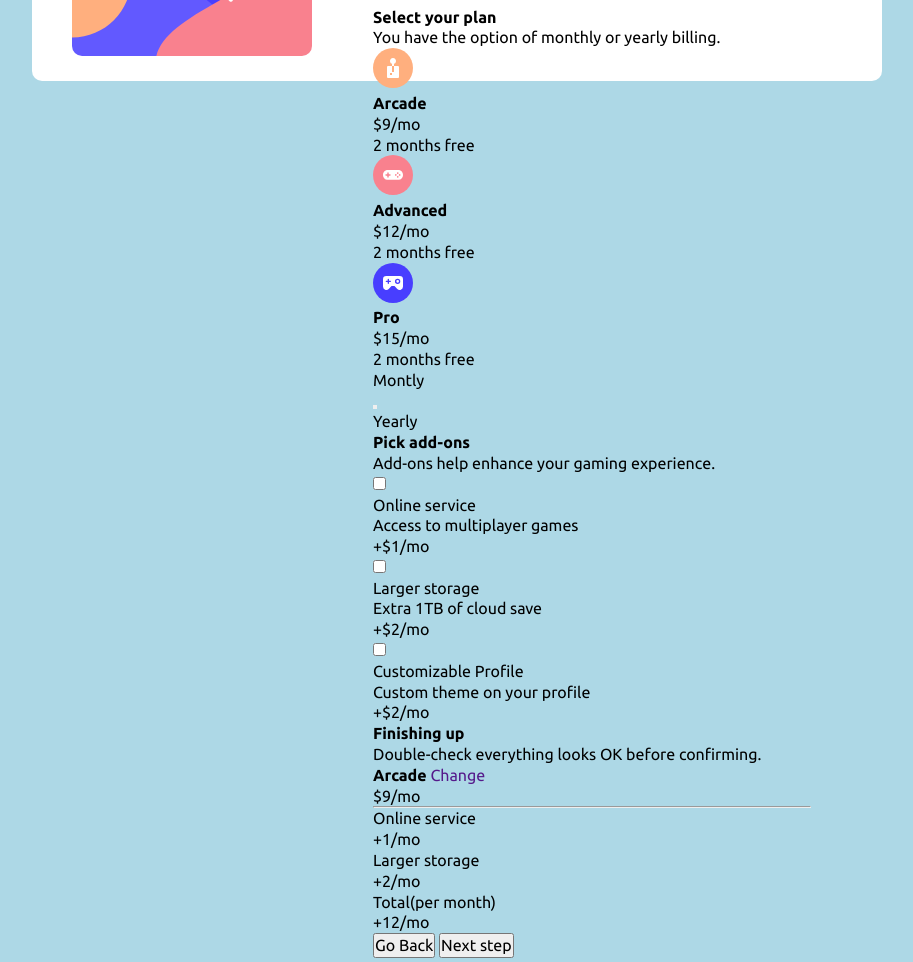
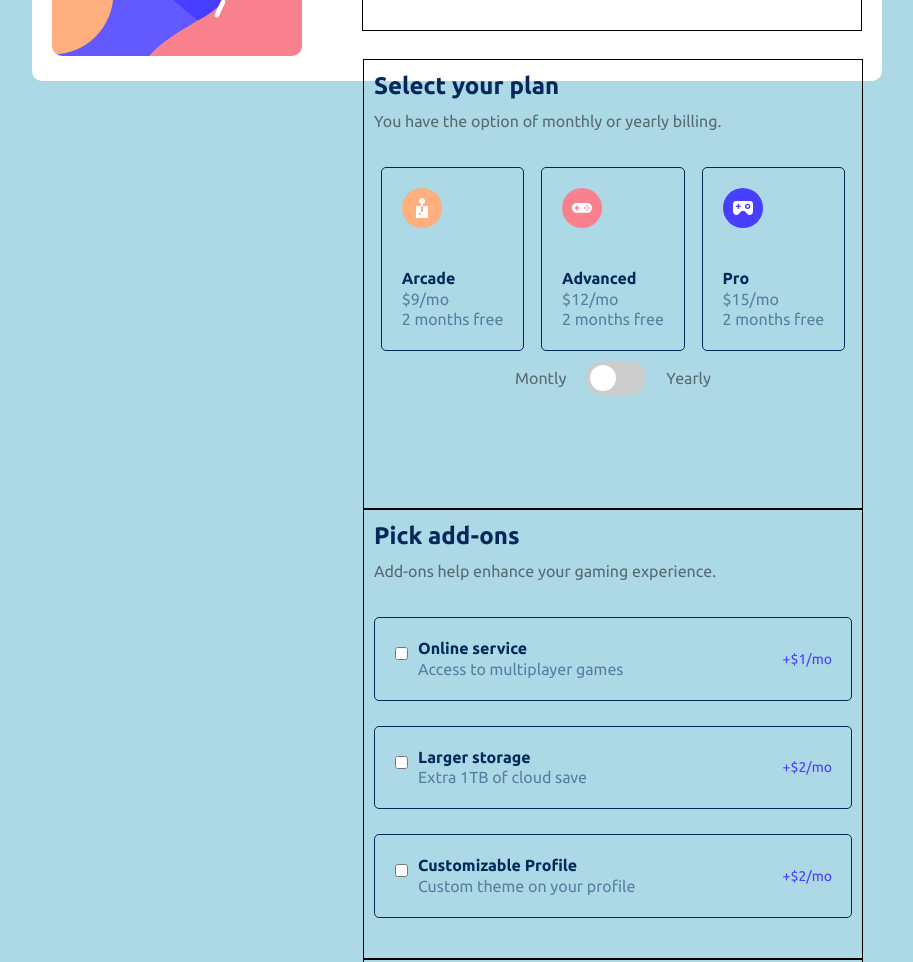
Before and after one commit to TCdesenvolvedorWeb/devchat-global, a website: page index.html in a window 1280 px wide. Shown: the part 629-1591 px from the top of the page, without its empty margins (288-1201 px from the left). Drawn offline with Linux system fonts and the light colour scheme.

Commit message:
css-inclusao

```diff
--- a/index.html
+++ b/index.html
@@ -3,6 +3,7 @@
   <head>
     <meta charset="UTF-8" />
     <meta name="viewport" content="width=device-width, initial-scale=1.0" />
+    <title>DevChat Global</title>
     <link rel="stylesheet" href="./src/styles/style.css">
     <link rel="stylesheet" href="./src/styles/reset.css">
     <link rel="preconnect" href="https://fonts.googleapis.com">
@@ -15,7 +16,6 @@
       type="image/x-icon"
     />
 
-    <title>DevChat Global</title>
   </head>
 
   <body>
@@ -54,7 +54,7 @@
       <section class="allPages">
         <!-- step 1 start -->
 
-        <form method="post" class="pages">
+        <form method="post" class="page1">
           <h1>Personal info</h1>
           <p>Please provide your name, email address, and phone number.</p>
 
@@ -82,18 +82,19 @@
             id="phone"
             placeholder="e.g. +1 234 567 890"
           />
+          <br><br><br><br>   <!--somente teste de espaço-->
         </form>
 
         <!-- step 1 end -->
 
         <!-- step 2 start -->
 
-        <form method="post">
+        <form method="post" class="allPages page2">
           <h1>Select your plan</h1>
           <p>You have the option of monthly or yearly billing.</p>
 
           <ul>
-            <li>
+            <li class="plans">
               <img src="./src/images/icon-arcade.svg" alt="Arcade" />
 
               <h2>Arcade</h2>
@@ -103,7 +104,7 @@
                 <!-- de base -->
               </p>
             </li>
-            <li>
+            <li class="plans">
               <img src="./src/images/icon-advanced.svg" alt="Advanced" />
               <h2>Advanced</h2>
               <p>$12/mo</p>
@@ -112,7 +113,7 @@
                 <!-- de base -->
               </p>
             </li>
-            <li>
+            <li class="plans">
               <img src="./src/images/icon-pro.svg" alt="Pro" />
               <h2>Pro</h2>
               <p>$15/mo</p>
@@ -123,9 +124,12 @@
             </li>
           </ul>
 
-          <div>
+          <div class="toggle-container">
             <p>Montly</p>
-            <button></button>
+            <label class="switch">
+              <input type="checkbox">
+              <span class="slider round"></span>
+            </label>
             <p>Yearly</p>
           </div>
         </form>
@@ -133,33 +137,33 @@
         <!-- step 2 end -->
         <!-- step 3 start -->
 
-        <form method="post">
+        <form method="post" class="allPages page3">
           <h1>Pick add-ons</h1>
           <p>Add-ons help enhance your gaming experience.</p>
 
           <ul>
-            <li>
+            <li class="plans add-ons">
               <input type="checkbox" id="checked" />
               <div>
-                <p>Online service</p>
+                <p><strong>Online service</strong></p>
                 <p>Access to multiplayer games</p>
               </div>
 
               <p>+$1/mo</p>
             </li>
-            <li>
+            <li class="plans add-ons">
               <input type="checkbox" id="checked" />
               <div>
-                <p>Larger storage</p>
+                <p><strong>Larger storage</strong></p>
                 <p>Extra 1TB of cloud save</p>
               </div>
 
               <p>+$2/mo</p>
             </li>
-            <li>
+            <li class="plans add-ons">
               <input type="checkbox" id="checked" />
               <div>
-                <p>Customizable Profile</p>
+                <p><strong>Customizable Profile</strong></p>
                 <p>Custom theme on your profile</p>
               </div>
 
@@ -170,11 +174,11 @@
         <!-- step 3 end -->
         <!-- step 4 start -->
 
-        <div>
+        <div class="allPages finish">
             <h1>Finishing up</h1>
             <p> Double-check everything looks OK before confirming. </p>
 
-            <ul>
+            <ul class=" summary">
                 <li>
                     <p>
                         <strong> Arcade </strong>
--- a/src/styles/style.css
+++ b/src/styles/style.css
@@ -4,9 +4,9 @@ main {
     width: 850px;
     height: 550px;
     border-radius: 10px;
-    gap: 30px;
+    gap: 40px;
     align-items: center;
-    justify-content: center;
+    justify-content:space-between;
     position: absolute;
     top: 20%;
     left: 25%;
@@ -16,7 +16,7 @@ main {
 .indicators {
     display: flex;
     flex-direction: column;
-    width: 240px;
+    width: 250px;
     height: 500px;
     padding: 20px;
     background-image: url("../images/bg-sidebar-desktop.svg");
@@ -45,32 +45,175 @@ main {
 
 .indicatorsInformations ul li:nth-child(odd) {
     opacity: 50%;
+    font-size: 14px;
 }
 
 .allPages {
     width: 500px;
-    height: 350px;
-    padding: 30px;
+    height: 450px;
     border: 1px solid black;
 }
 
-.pages {
-    display: flex;
-    flex-direction: column;
-    padding: 10px;
-    gap: 10px
-}
-
-.pages h1 {
+.allPages h1{
     font-size: 24px;
     color: hsl(213, 96%, 18%);
 }
 
-.pages p {
+.allPages label{
+    color: hsl(213, 96%, 18%);
+}
+
+.allPages input {
+    padding: 10px;
+    margin-bottom: 10px;
+}
+.page1 {
+    display: flex;
+    flex-direction: column;
+    padding: 10px;
+    gap: 10px;
+}
+.page1 p {
+        opacity: 50%;
+        margin-bottom: 15px;
+}
+
+.page2{
+    display: flex;
+    flex-direction: column;
+    padding: 10px;
+    gap: 10px;
+}
+.page2 ul{
+    display: flex;
+    gap: 10px;
+    justify-content: space-evenly;
+}
+
+.page2 p {
+        opacity: 50%;
+}
+
+.plans{
+    border: 1px solid hsl(213, 96%, 18%);
+    border-radius: 5px;
+    margin-top: 25px;
+    padding: 20px;
+    gap: 10px;
+    color: hsl(213, 96%, 18%);
+}
+
+.plans img{
+    margin-bottom: 35px;
+}
+
+.page3{
+    display: flex;
+    flex-direction: column;
+    padding: 10px;
+    gap: 10px;
+}
+
+.page3 p:nth-child(2){
     opacity: 50%;
 }
 
-.pages input {
+.add-ons{
+    display: flex;
+    align-items: center;
+    justify-content:stretch;
+    width: 100%;
+}
+
+.add-ons :nth-child(3){
+    position: absolute;
+    right: 50px;
+    color: hsl(243, 100%, 62%);
+    font-size: 14px;
+}
+
+.finish{
+    /* display: none; */
     padding: 10px;
-    margin-top: -5px;
+    gap: 10px;
 }
+
+.finish p{
+    opacity: 50%;
+}
+
+.summary{
+    border: 1px solid red;
+    margin-top: 25px;
+}
+
+
+.toggle-container{
+    display: flex;
+    align-items: center;
+    justify-content: center;
+    gap:20px;
+}
+
+/* The switch - the box around the slider */
+.switch {
+    position: relative;
+    display: inline-block;
+    width: 60px;
+    height: 34px;
+  }
+
+  /* Hide default HTML checkbox */
+  .switch input {
+    opacity: 0;
+    width: 0;
+    height: 0;
+  }
+
+  /* The slider */
+  .slider {
+    position: absolute;
+    cursor: pointer;
+    top: 0;
+    left: 0;
+    right: 0;
+    bottom: 0;
+    background-color: #ccc;
+    -webkit-transition: .4s;
+    transition: .4s;
+  }
+
+  .slider:before {
+    position: absolute;
+    content: "";
+    height: 26px;
+    width: 26px;
+    left: 4px;
+    bottom: 4px;
+    background-color: white;
+    -webkit-transition: .4s;
+    transition: .4s;
+  }
+
+  input:checked + .slider {
+    background-color: hsl(213, 96%, 18%);
+  }
+
+  input:focus + .slider {
+    box-shadow: 0 0 1px hsl(213, 96%, 18%);
+  }
+
+  input:checked + .slider:before {
+    -webkit-transform: translateX(26px);
+    -ms-transform: translateX(26px);
+    transform: translateX(26px);
+  }
+
+  /* Rounded sliders */
+  .slider.round {
+    border-radius: 34px;
+  }
+
+  .slider.round:before {
+    border-radius: 50%;
+  }
```
